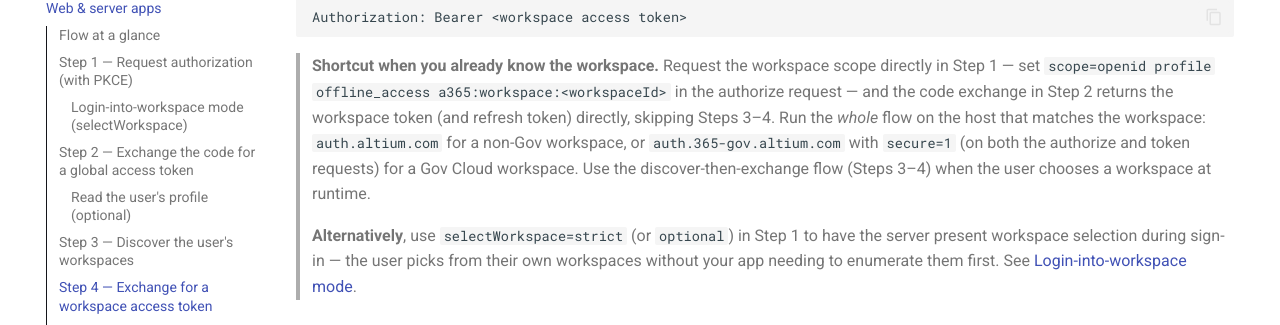
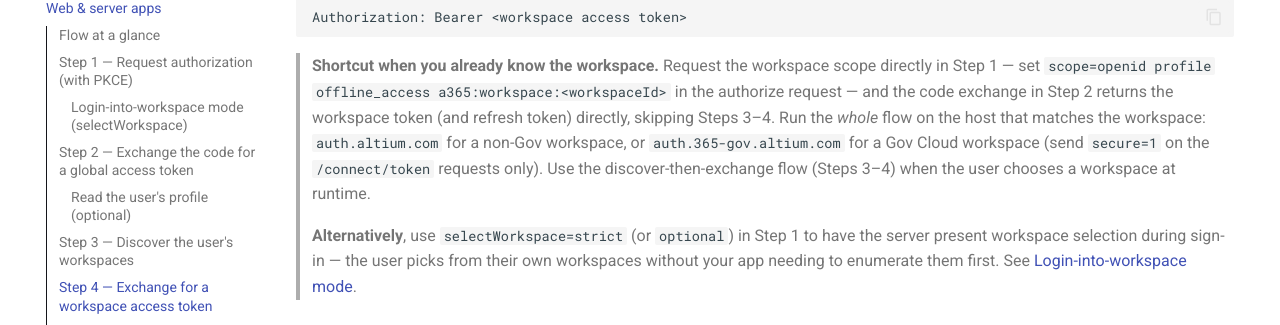
Before and after one commit to AltiumDeveloper/altium-auth, an MkDocs documentation site: the page built from docs/web-and-server-apps.md, in a window 1280 px wide and 900 px high, scrolled down 5589 px. Shown: the part 127-452 px from the top of the window. Built offline with MkDocs 1.6.1 and Material for MkDocs 9.7.7, drawn with Linux system fonts in a browser that asks for light colours; comment, search, counter and statistics services are not loaded.

Commit message:
Potential fix for pull request finding
Co-authored-by: Copilot Autofix powered by AI <175728472+Copilot@users.noreply.github.com>

````diff
--- a/docs/web-and-server-apps.md
+++ b/docs/web-and-server-apps.md
@@ -255,7 +255,7 @@ The `access_token` is your **workspace access token**. Use it to call the Altium
 Authorization: Bearer <workspace access token>
 ```
 
-> **Shortcut when you already know the workspace.** Request the workspace scope directly in Step 1 — set `scope=openid profile offline_access a365:workspace:<workspaceId>` in the authorize request — and the code exchange in Step 2 returns the workspace token (and refresh token) directly, skipping Steps 3–4. Run the *whole* flow on the host that matches the workspace: `auth.altium.com` for a non-Gov workspace, or `auth.365-gov.altium.com` with `secure=1` (on both the authorize and token requests) for a Gov Cloud workspace. Use the discover-then-exchange flow (Steps 3–4) when the user chooses a workspace at runtime.
+> **Shortcut when you already know the workspace.** Request the workspace scope directly in Step 1 — set `scope=openid profile offline_access a365:workspace:<workspaceId>` in the authorize request — and the code exchange in Step 2 returns the workspace token (and refresh token) directly, skipping Steps 3–4. Run the *whole* flow on the host that matches the workspace: `auth.altium.com` for a non-Gov workspace, or `auth.365-gov.altium.com` for a Gov Cloud workspace (send `secure=1` on the `/connect/token` requests only). Use the discover-then-exchange flow (Steps 3–4) when the user chooses a workspace at runtime.
 >
 > **Alternatively**, use `selectWorkspace=strict` (or `optional`) in Step 1 to have the server present workspace selection during sign-in — the user picks from their own workspaces without your app needing to enumerate them first. See [Login-into-workspace mode](./overview.md#login-into-workspace-mode).
 
````
